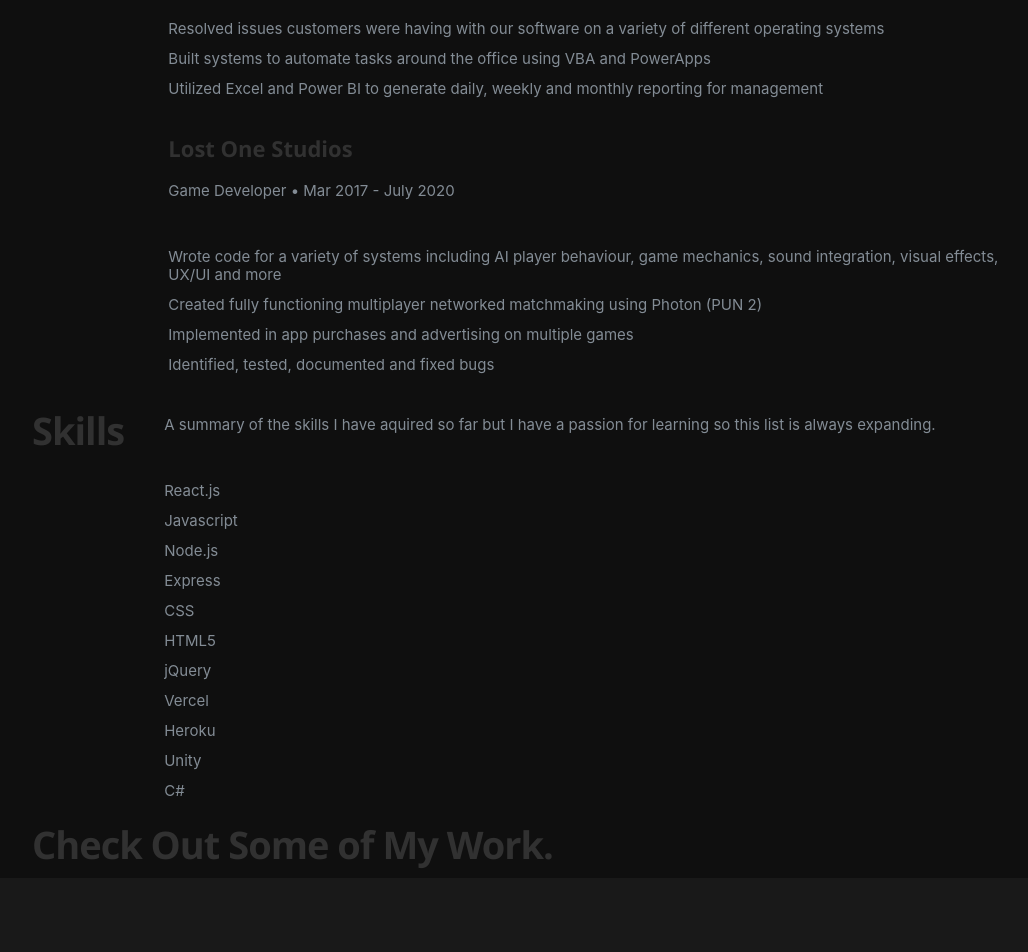
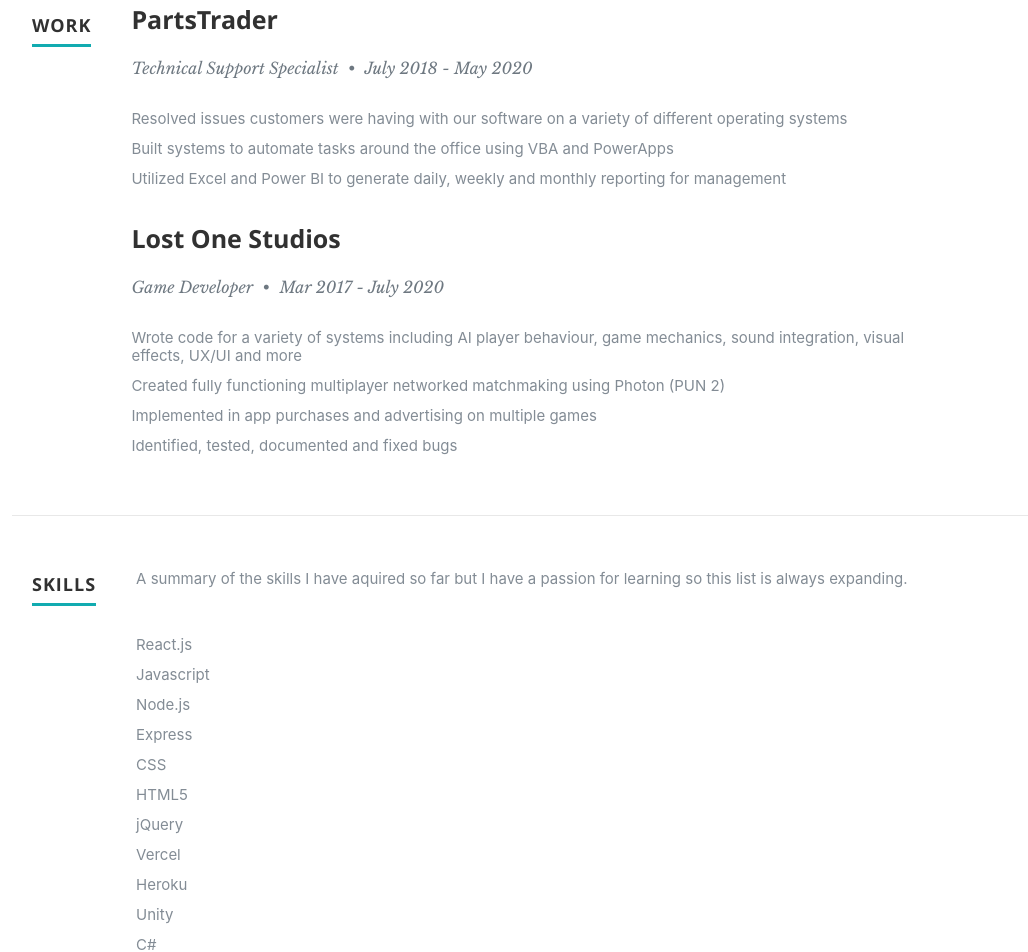
Before and after one commit to nickthorpe71/portfolio, a React (Create React App) app: page /portfolio in a window 1280 px wide. Shown: the part 1280-2232 px from the top of the page, without its empty margins (118-1146 px from the left). Built offline with nearby package versions, Linux system fonts and the light colour scheme.

Commit message:
adds styles to resume and portfolio

```diff
--- a/public/index.html
+++ b/public/index.html
@@ -8,7 +8,7 @@
   <meta name="viewport" content="width=device-width, initial-scale=1" />
   <meta name="theme-color" content="#000000" />
   <meta name="description" content="Nick Thorpe's Portfolio Site" />
-  <link rel="apple-touch-icon" href="%PUBLIC_URL%/logo192.png" />
+  <!-- <link rel="apple-touch-icon" href="%PUBLIC_URL%/logo192.png" /> -->
   <!--
       manifest.json provides metadata used when your web app is installed on a
       user's mobile device or desktop. See https://developers.google.com/web/fundamentals/web-app-manifest/
--- a/src/Components/Contact/Contact.js
+++ b/src/Components/Contact/Contact.js
@@ -16,7 +16,7 @@
       </div>
       <div className="row">
         <div className="column">
-          <form action method="post" id="contactForm" name="contactForm">
+          <form method="post" id="contactForm" name="contactForm">
             <fieldset>
               <div>
                 <label htmlFor="contactName">Name <span className="required">*</span></label>
--- a/src/Components/Header/Header.css
+++ b/src/Components/Header/Header.css
@@ -2,7 +2,7 @@
 
 header {
   width: 100%;
-  background: #161415 url(../../../public/images/header-background.jpg) no-repeat top center;
+  /* background: #161415 url(../../../public/images/header-background.jpg) no-repeat top center; */
   background-size: cover !important;
  -webkit-background-size: cover !important;
   text-align: center;
--- a/src/Components/Header/Header.js
+++ b/src/Components/Header/Header.js
@@ -1,8 +1,11 @@
 import React from 'react';
+import './Header.css';
 
 export default function Header() {
   return (
-    < header id="home" >
+    < header id="home" style={{
+      background: "url('images/header-background.jpg')"
+    }}>
       <nav id="nav-wrap">
         <ul id="nav" className="nav">
           <li className="current"><a href="#home">Home</a></li>
--- /dev/null
+++ b/src/Components/Portfolio/Portfolio.css
@@ -0,0 +1,99 @@
+#portfolio {
+  background: #ebeeee;
+  padding-top: 90px;
+  padding-bottom: 60px;
+}
+#portfolio h1 {
+  font: 15px/24px 'opensans-semibold', sans-serif;
+  text-transform: uppercase;
+  letter-spacing: 1px;
+  text-align: center;
+  margin-bottom: 48px;
+  color: #95A3A3;
+}
+
+/* Portfolio Content */
+#portfolio-wrapper .columns { margin-bottom: 36px; }
+.portfolio-item .item-wrap {
+  background: #fff;
+  overflow: hidden;
+  position: relative;
+
+  -webkit-transition: all 0.3s ease-in-out;
+ -moz-transition: all 0.3s ease-in-out;
+ -o-transition: all 0.3s ease-in-out;
+ -ms-transition: all 0.3s ease-in-out;
+ transition: all 0.3s ease-in-out;
+}
+.portfolio-item .item-wrap a {
+  display: block;
+  cursor: pointer;
+}
+
+/* overlay */
+.portfolio-item .item-wrap .overlay {
+  position: absolute;
+  left: 0;
+  top: 0;
+  width: 100%;
+  height: 100%;
+
+  opacity: 0;
+  -moz-opacity: 0;
+  filter:alpha(opacity=0);
+
+  -webkit-transition: opacity 0.3s ease-in-out;
+  -moz-transition: opacity 0.3s ease-in-out;
+  -o-transition: opacity 0.3s ease-in-out;
+  transition: opacity 0.3s ease-in-out;
+
+}
+.portfolio-item .item-wrap .link-icon {
+  display: block;
+  color: #fff;
+  height: 30px;
+  width: 30px;
+  font-size: 18px;
+  line-height: 30px;
+  text-align: center;
+
+  opacity: 0;
+ -moz-opacity: 0;
+ filter:alpha(opacity=0);
+
+  -webkit-transition: opacity 0.3s ease-in-out;
+ -moz-transition: opacity 0.3s ease-in-out;
+ -o-transition: opacity 0.3s ease-in-out;
+ transition: opacity 0.3s ease-in-out;
+
+  position: absolute;
+  top: 50%;
+  left: 50%;
+  margin-left: -15px;
+  margin-top: -15px;
+}
+.portfolio-item .item-wrap img {
+  vertical-align: bottom;
+}
+.portfolio-item .portfolio-item-meta { padding: 18px }
+.portfolio-item .portfolio-item-meta h5 {
+  font: 14px/21px 'opensans-bold', sans-serif;
+  color: #fff;
+}
+.portfolio-item .portfolio-item-meta p {
+  font: 12px/18px 'opensans-light', sans-serif;
+  color: #c6c7c7;
+  margin-bottom: 0;
+}
+
+/* on hover */
+.portfolio-item:hover .overlay {
+ opacity: 1;
+ -moz-opacity: 1;
+ filter:alpha(opacity=100);
+}
+.portfolio-item:hover .link-icon {
+  opacity: 1;
+ -moz-opacity: 1;
+ filter:alpha(opacity=100);
+}
--- a/src/Components/Portfolio/Portfolio.js
+++ b/src/Components/Portfolio/Portfolio.js
@@ -8,6 +8,21 @@
           <h1>Check Out Some of My Work.</h1>
           <div id="portfolio-wrapper">
             {/* add portfolio items */}
+            <div className="column portfolio-item">
+              <div className="item-wrap">
+                <button>
+                  <img alt="" src="images/portfolio/coffee.jpg" />
+                  <div className="overlay">
+                    <div className="portfolio-item-meta">
+                      <h5>A Training Notebook</h5>
+                      <p>React app for tracking workouts</p>
+                    </div>
+                  </div>
+                  <div className="link-icon"><i className="icon-plus" /></div>
+                </button>
+              </div>
+            </div>
+
           </div>
         </div>
       </div>
--- /dev/null
+++ b/src/Components/Resume/Resume.css
@@ -0,0 +1,45 @@
+#resume {
+  background: #fff;
+  padding-top: 90px;
+  padding-bottom: 72px;
+  overflow: hidden;
+}
+
+#resume a, #resume a:visited  { color: #11ABB0; }
+#resume a:hover, #resume a:focus { color: #313131; }
+
+#resume h1 {
+  font: 18px/24px 'opensans-bold', sans-serif;
+  text-transform: uppercase;
+  letter-spacing: 1px;
+}
+#resume h1 span {
+  border-bottom: 3px solid #11ABB0;
+  padding-bottom: 6px;
+}
+#resume h3 {
+  font: 25px/30px 'opensans-bold', sans-serif;
+}
+
+#resume .header-col { padding-top: 9px; }
+#resume .main-col { padding-right: 10%; }
+
+.education, .work {
+  margin-bottom: 48px;
+  padding-bottom: 24px;
+  border-bottom: 1px solid #E8E8E8;
+}
+#resume .info {
+  font: 16px/24px 'librebaskerville-italic', serif;
+  color: #6E7881;
+  margin-bottom: 18px;
+  margin-top: 9px;
+}
+#resume .info span {
+  margin-right: 5px;
+  margin-left: 5px;
+}
+#resume .date {
+  font: 15px/24px 'opensans-regular', sans-serif;
+  margin-top: 6px;
+}
--- a/src/Components/Resume/Resume.js
+++ b/src/Components/Resume/Resume.js
@@ -1,4 +1,5 @@
 import React from 'react';
+import './Resume.css';
 
 export default function Resume() {
   return (
@@ -14,7 +15,7 @@
           <div className="row item">
             <div className="column">
               <h3>Thinkful</h3>
-              <p className="info">Full Stack Web Development • March 2020 - Oct 2020</p>
+              <p className="info">Full Stack Web Development <span>•</span> March 2020 - Oct 2020</p>
               <ul>
                 <li>
                   Learned industry best practices and practical software development standards with a focus on HTML5, CSS3, JavaScript, jQuery, Node.js, React, Redux, and algorithms {'&'} data structures.
@@ -37,7 +38,7 @@
           <div className="row item">
             <div className="column">
               <h3>PartsTrader</h3>
-              <p className="info">Technical Support Specialist • July 2018 - May 2020</p>
+              <p className="info">Technical Support Specialist <span>•</span> July 2018 - May 2020</p>
               <ul>
                 <li>
                   Resolved issues customers were having with our software on a variety of different operating systems
@@ -54,7 +55,7 @@
           <div className="row item">
             <div className="column">
               <h3>Lost One Studios</h3>
-              <p className="info"> Game Developer • Mar 2017 - July 2020</p>
+              <p className="info"> Game Developer <span>•</span> Mar 2017 - July 2020</p>
               <ul>
                 <li>
                   Wrote code for a variety of systems including AI player behaviour, game mechanics, sound integration, visual effects, UX/UI and more
```
Also changed, not shown: public/manifest.json, src/Components/Portfolio/PortfolioItem/PortfolioItem.js (renamed from src/Components/Portfolio/PortfolioItem.js).
